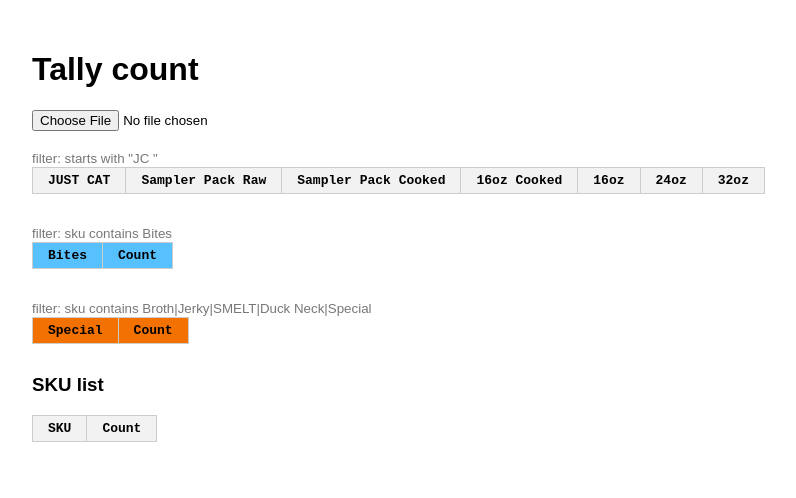
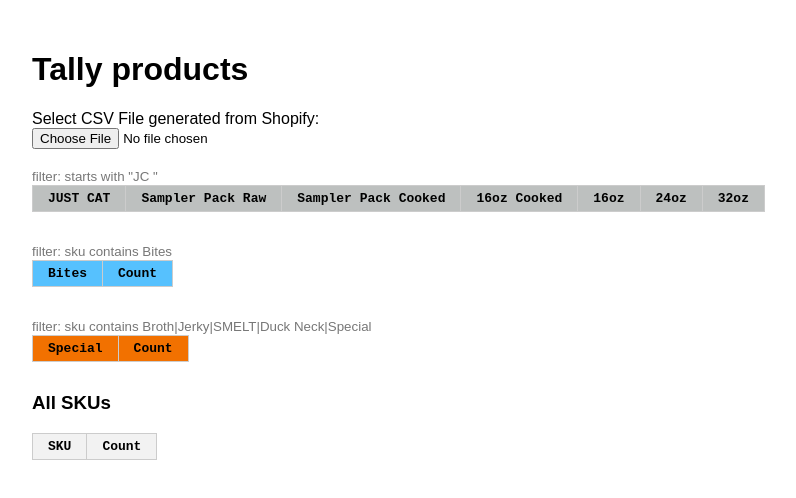
Before and after one commit to Fetchingfoods/tally-automation, a plain HTML site: page index.html in a window 1280 px wide. Shown: the whole page, without its empty margins (108-904 px from the left). Drawn offline with nearby package versions, Linux system fonts and the light colour scheme.

Commit message:
page title

```diff
--- a/index.html
+++ b/index.html
@@ -3,11 +3,12 @@
   <head>
     <meta charset="UTF-8" />
     <meta name="viewport" content="width=device-width, initial-scale=1.0" />
-    <title>Tally count</title>
+    <title>Tally products</title>
     <link rel="stylesheet" href="styles.css" />
   </head>
   <body>
-    <h1>Tally count</h1>
+    <h1>Tally products</h1>
+    <label>Select CSV File generated from Shopify:</label><br>
     <input type="file" id="inputfile" accept=".csv" />
     <br>
     <br>
@@ -50,7 +51,7 @@
       <tbody id="specialBody"></tbody>
     </table>
 
-    <h3>SKU list</h3>
+    <h3>All SKUs</h3>
     <table border="1">
       <thead>
         <tr>
--- a/styles.css
+++ b/styles.css
@@ -37,6 +37,10 @@ th {
   background-color: #f27100;
 }
 
+#justCatTable th {
+  background-color: #bdc0bf;
+}
+
 .align-right {
   text-align: right;
 }
```
